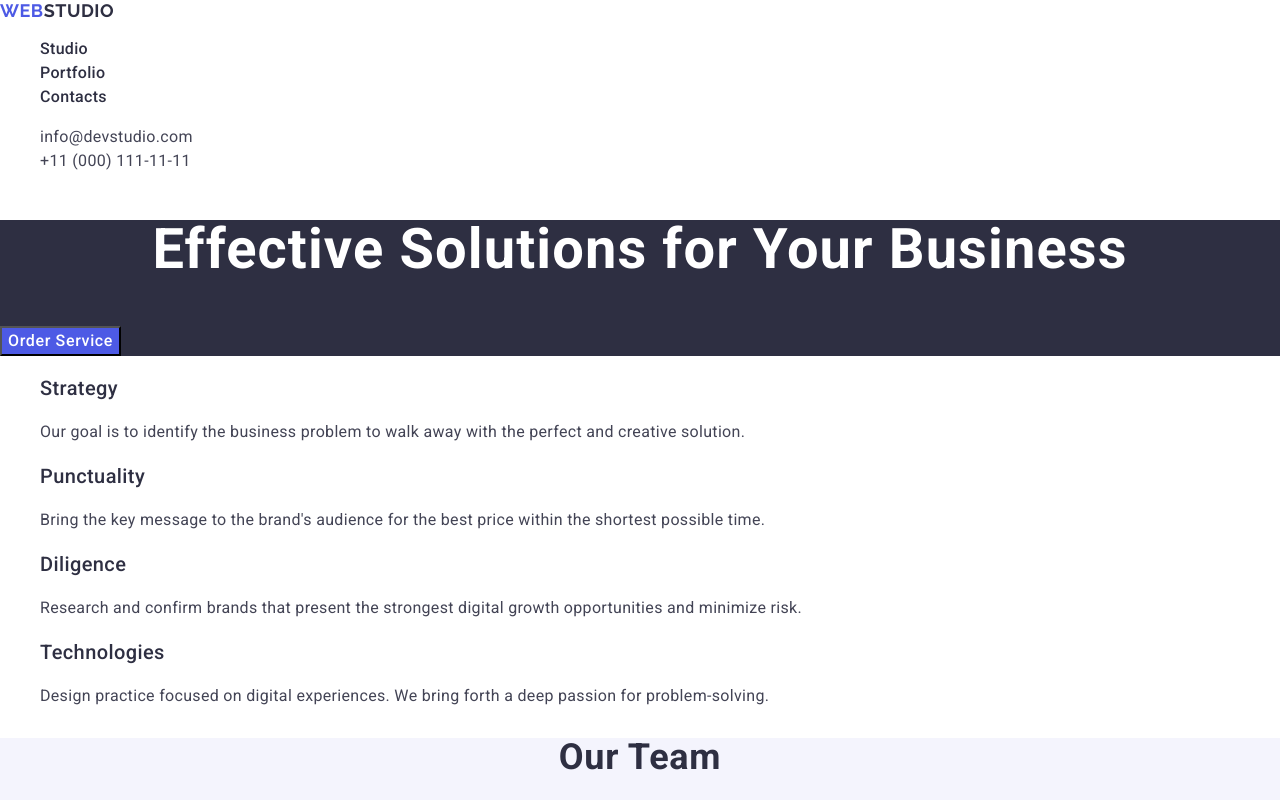
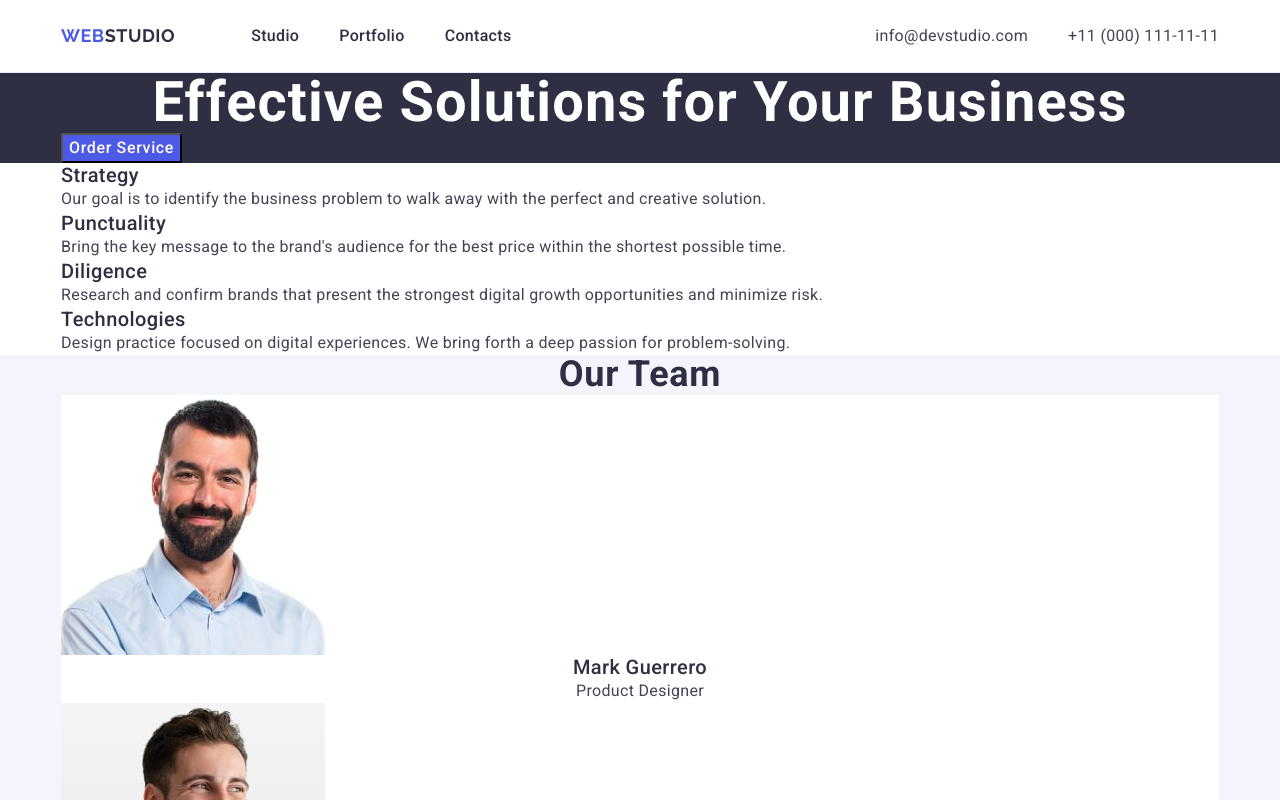
Before and after one commit to evsovichka/goit-markup-hw-03, a plain HTML site: page index.html in a window 1280 px wide. Shown: the top 800 px of the page. Drawn offline with nearby package versions, Linux system fonts and the light colour scheme.

Commit message:
наче хедер готовий

```diff
--- a/css/styles.css
+++ b/css/styles.css
@@ -4,13 +4,48 @@ body {
   color: #434455;
 }
 
-ul {
+h1,
+h2,
+h3,
+h4,
+h5,
+h6,
+p {
+  margin-bottom: 0;
+  margin-top: 0;
+}
+
+ul,
+ol {
   list-style-type: none;
+  margin-top: 0;
+  margin-bottom: 0;
+  margin-right: 0;
+  padding: 0;
 }
+
+img {
+  display: block;
+}
+
 a {
   text-decoration: none;
 }
+
+.container {
+  width: 1158px;
+  padding: 0 15;
+  margin: 0 auto;
+}
+
 /* header */
+.header {
+  border-bottom: 1px solid #e7e9fc;
+}
+.header-nav {
+  display: flex;
+  align-items: center;
+}
 .logo-link {
   color: #4d5ae5;
   font-family: "Raleway", sans-serif;
@@ -19,17 +54,24 @@ a {
   line-height: 1.17;
   letter-spacing: 0.03em;
   text-transform: uppercase;
+  margin-right: 76px;
 }
 .header-logo-color {
   color: #2e2f42;
 }
 
+.header-list {
+  display: flex;
+  gap: 40px;
+}
 .header-list-link {
   color: #2e2f42;
   font-weight: 500;
   font-size: 16px;
   line-height: 1.5;
   letter-spacing: 0.02em;
+  display: block;
+  padding: 24px 0;
 }
 .header-list-link:hover,
 .header-list-link:focus {
@@ -40,6 +82,11 @@ a {
   color: #4d5ae5;
 }
 
+.header-all {
+  display: flex;
+  align-items: center;
+}
+
 .header-address-link {
   color: #434455;
   font-size: 16px;
@@ -48,6 +95,11 @@ a {
 }
 .header-address {
   font-style: normal;
+  margin-left: auto;
+}
+.header-address-list {
+  display: flex;
+  gap: 40px;
 }
 .header-address-link:hover,
 .header-address-link:focus {
@@ -58,6 +110,7 @@ a {
 .hero {
   background-color: #2e2f42;
 }
+
 .hero-title {
   font-weight: 700;
   font-size: 56px;
--- a/index.html
+++ b/index.html
@@ -20,8 +20,10 @@
 
     <link rel="stylesheet" href="./css/styles.css" />
   </head>
+
   <body>
     <header class="header">
+      <div class="container header-all">
         <nav class="header-nav">
           <a class="logo-link" href="./index.html"
             >Web<span class="header-logo-color">Studio</span></a
@@ -55,21 +57,25 @@
             </li>
           </ul>
         </address>
+      </div>
     </header>
     <main>
       <section class="hero">
+        <div class="container">
           <h1 class="hero-title">Effective Solutions for Your Business</h1>
           <button class="hero-button" type="button">Order Service</button>
+        </div>
       </section>
 
       <section class="features">
+        <div class="container">
           <h2 hidden>Features</h2>
           <ul>
             <li class="features-list-item">
               <h3 class="features-list-title">Strategy</h3>
               <p class="features-list-text">
-              Our goal is to identify the business problem to walk away with the
-              perfect and creative solution.
+                Our goal is to identify the business problem to walk away with
+                the perfect and creative solution.
               </p>
             </li>
             <li class="features-list-item">
@@ -94,8 +100,10 @@
               </p>
             </li>
           </ul>
+        </div>
       </section>
       <section class="team">
+        <div class="container">
           <h2 class="team-title">Our Team</h2>
           <ul>
             <li class="team-person">
@@ -139,8 +147,10 @@
               <p class="team-prof">UI Designer</p>
             </li>
           </ul>
+        </div>
       </section>
       <section class="portfolio">
+        <div class="container">
           <h2 class="portfolio-title">Our Portfolio</h2>
           <ul>
             <li class="portfolio-list-item">
@@ -204,16 +214,19 @@
               <p class="portfolio-list-text">Marketing</p>
             </li>
           </ul>
+        </div>
       </section>
     </main>
     <footer class="footer">
+      <div class="container">
         <a class="logo-link" href="./index.html"
           >Web<span class="logo-footer">Studio</span></a
         >
         <p class="footer-text">
-        Increase the flow of customers and sales for your business with digital
-        marketing & growth solutions.
+          Increase the flow of customers and sales for your business with
+          digital marketing & growth solutions.
         </p>
+      </div>
     </footer>
   </body>
 </html>
```
Lines whose indentation alone changed are shown as unchanged.
